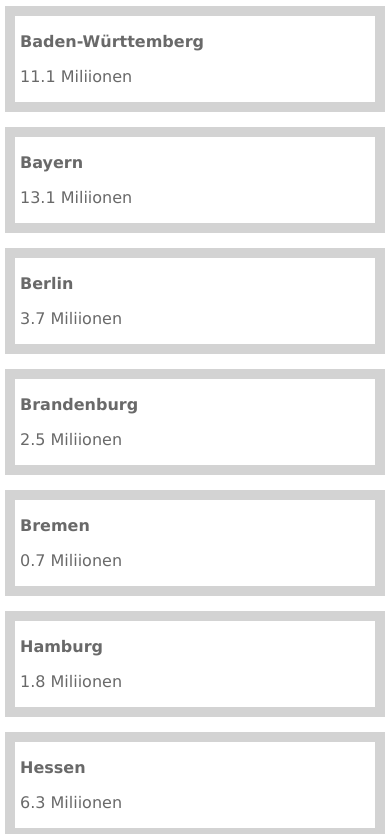
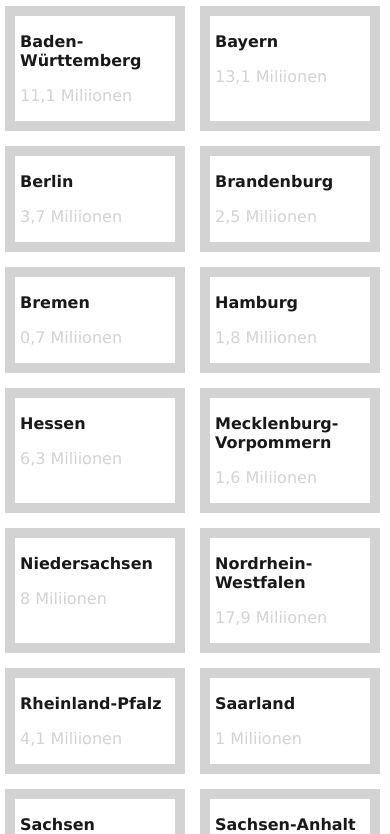
Before and after one commit to HydraCoding/Bundeslaender, a plain HTML site: page index.html in a window 390 px wide. Shown: the part 75-909 px from the top of the page. Drawn offline with Linux system fonts and the light colour scheme.

Commit message:
initial commit

```diff
--- a/index.html
+++ b/index.html
@@ -5,7 +5,6 @@
     <meta http-equiv="X-UA-Compatible" content="IE=edge" />
     <meta name="viewport" content="width=device-width, initial-scale=1.0" />
     <link rel="stylesheet" href="style.css" />
-    <link rel="stylesheet" href="responsive.css" />
 
     <script src="bundesland.json"></script>
     <script src="script.js"></script>
--- a/responsive.css
+++ /dev/null
@@ -1,205 +0,0 @@
-@media (max-width: 1051px) {
-  .content {
-    max-width: 100%;
-  }
-
-  .bundeslandbox {
-    width: 29.33%;
-  }
-}
-
-@media (max-width: 1028px) {
-  .bundeslandbox {
-    width: 29.29%;
-  }
-}
-
-@media (max-width: 1018px) {
-  .bundeslandbox {
-    width: 29.28%;
-  }
-}
-
-@media (max-width: 1016px) {
-  .bundeslandbox {
-    width: 29.2%;
-  }
-}
-
-@media (max-width: 995px) {
-  .bundeslandbox {
-    width: 29.1%;
-  }
-}
-
-@media (max-width: 972px) {
-  .bundeslandbox {
-    width: 29.05%;
-  }
-}
-
-@media (max-width: 961px) {
-  .bundeslandbox {
-    width: 29%;
-  }
-}
-
-@media (max-width: 950px) {
-  .bundeslandbox {
-    width: 28.8%;
-  }
-}
-
-@media (max-width: 910px) {
-  .bundeslandbox {
-    width: 28.7%;
-  }
-}
-
-@media (max-width: 1018px) {
-  .bundeslandbox {
-    width: 28.5%;
-  }
-}
-
-@media (max-width: 853px) {
-  .bundeslandbox {
-    width: 28.2%;
-  }
-}
-@media (max-width: 810px) {
-  .bundeslandbox {
-    width: 28.1%;
-  }
-}
-
-@media (max-width: 800px) {
-  .content {
-    display: flex;
-    flex-direction: column;
-    align-items: center;
-  }
-
-  header {
-    width: 100%;
-    justify-content: center;
-    padding-left: 0;
-  }
-
-  .liste-bundesländer {
-    display: flex;
-    justify-content: center;
-  }
-
-  .bundeslandbox {
-    width: 45%;
-  }
-}
-
-@media (max-width: 775px) {
-  .bundeslandbox {
-    width: 44.75%;
-  }
-}
-
-@media (max-width: 741px) {
-  .bundeslandbox {
-    width: 44.5%;
-  }
-}
-
-@media (max-width: 710px) {
-  .bundeslandbox {
-    width: 44.25%;
-  }
-}
-
-@media (max-width: 680px) {
-  .bundeslandbox {
-    width: 44%;
-  }
-}
-
-@media (max-width: 652px) {
-  .bundeslandbox {
-    width: 43.75%;
-  }
-}
-
-@media (max-width: 627px) {
-  .bundeslandbox {
-    width: 43.5%;
-  }
-}
-
-@media (max-width: 605px) {
-  .bundeslandbox {
-    width: 43.25%;
-  }
-}
-
-@media (max-width: 584px) {
-  .bundeslandbox {
-    width: 43%;
-  }
-}
-
-@media (max-width: 563px) {
-  .bundeslandbox {
-    width: 42.75%;
-  }
-}
-
-@media (max-width: 545px) {
-  .bundeslandbox {
-    width: 42.5%;
-  }
-}
-
-@media (max-width: 527px) {
-  .bundeslandbox {
-    width: 42.25%;
-  }
-}
-
-@media (max-width: 511px) {
-  .bundeslandbox {
-    width: 42%;
-  }
-}
-
-@media (max-width: 500px) {
-  .bundeslandbox {
-    width: 100%;
-  }
-}
-
-@media (max-width: 350px) {
-  h1 {
-    font-size: 1.9em;
-  }
-}
-
-@media (max-width: 300px) {
-  h1 {
-    font-size: 1.7em;
-  }
-}
-
-@media (max-width: 280px) {
-  h1 {
-    font-size: 1.5em;
-  }
-
-  header {
-    width: 110%;
-  }
-}
-
-@media (max-width: 250px) {
-  h1 {
-    font-size: 1.5em;
-  }
-  .bundeslandbox {
-  }
-}
--- a/script.js
+++ b/script.js
@@ -20,11 +20,13 @@ function renderBundesländer(respons) {
   listHTML.innerHTML = "";
   for (let i = 0; i < list.length; i++) {
     const element = list[i];
-    listHTML.innerHTML += `<div class="bundeslandbox" onclick="location.href='${element["url"]}'">
+    let population = element["population"].toString().replace(".", ",");
+
+    listHTML.innerHTML += `<a class="bundeslandbox" href='${element["url"]}' target="blank">
         <div class="url d-none" id="box_nr_${i}" ></div>
         <p class="bundesland">${element["name"]}</p>
-        <p class="population">${element["population"]} Miliionen</p>
-      </div>`;
+        <p class="population">${population} Miliionen</p>
+      </a>`;
   }
 }
 
--- a/style.css
+++ b/style.css
@@ -10,6 +10,8 @@ body {
 }
 
 header {
+  box-sizing: border-box;
+  max-width: 99%;
   text-align: start;
   display: FLEX;
   align-items: center;
@@ -20,10 +22,6 @@ header {
   margin-top: 5px;
 }
 
-.content {
-  max-width: 1024px;
-}
-
 .liste-bundesländer {
   gap: 15px;
 
@@ -32,9 +30,16 @@ header {
 }
 
 .bundeslandbox {
-  width: 29.4%;
+  display: block;
+  box-sizing: border-box;
+  width: calc(33% - 10px);
   border: 10px solid lightgrey;
   padding-inline: 5px;
+  text-decoration: none;
+}
+
+.population {
+  color: lightgrey;
 }
 
 .bundeslandbox:hover {
@@ -77,3 +82,14 @@ header {
 a {
   color: #000000e6;
 }
+
+@media (max-width: 800px) {
+  .bundeslandbox {
+    width: calc(50% - 10px);
+  }
+}
+@media (max-width: 500px) {
+  .bundeslandbox {
+    width: calc(50% - 10px);
+  }
+}
```
